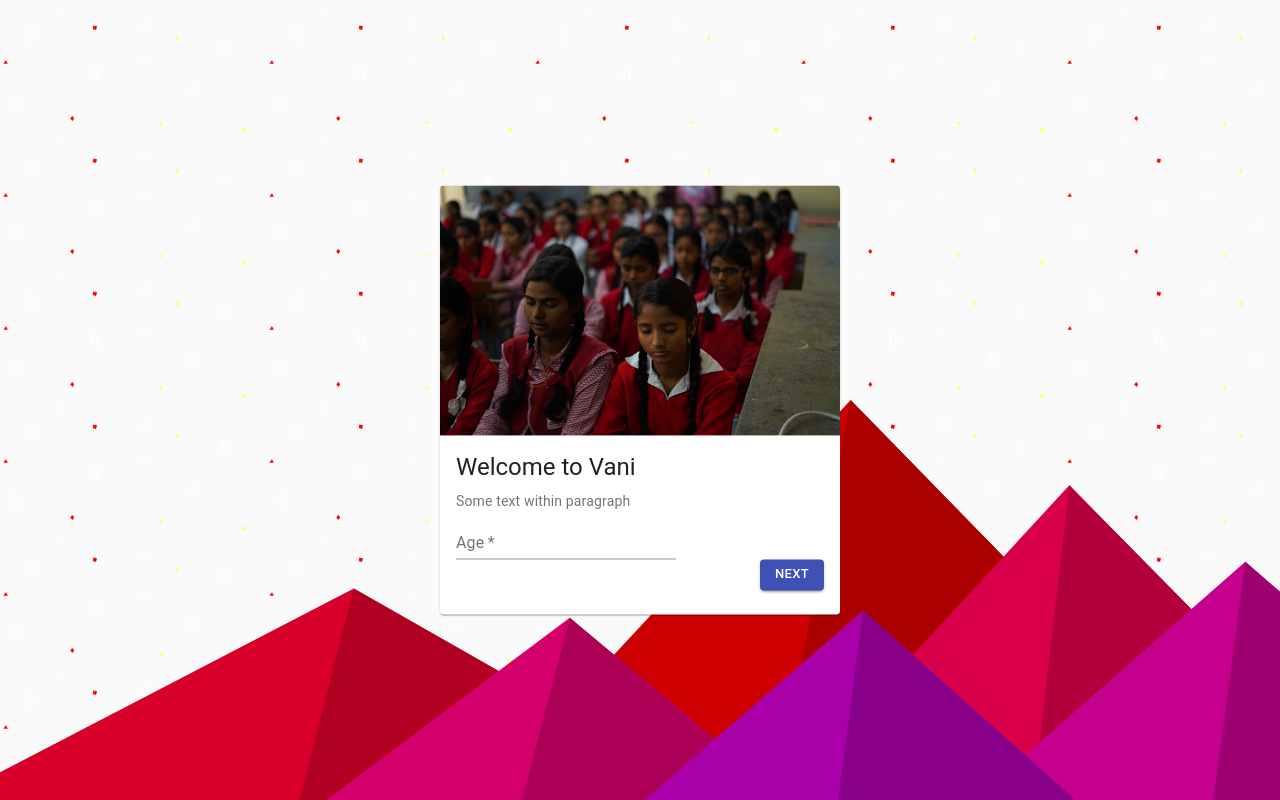
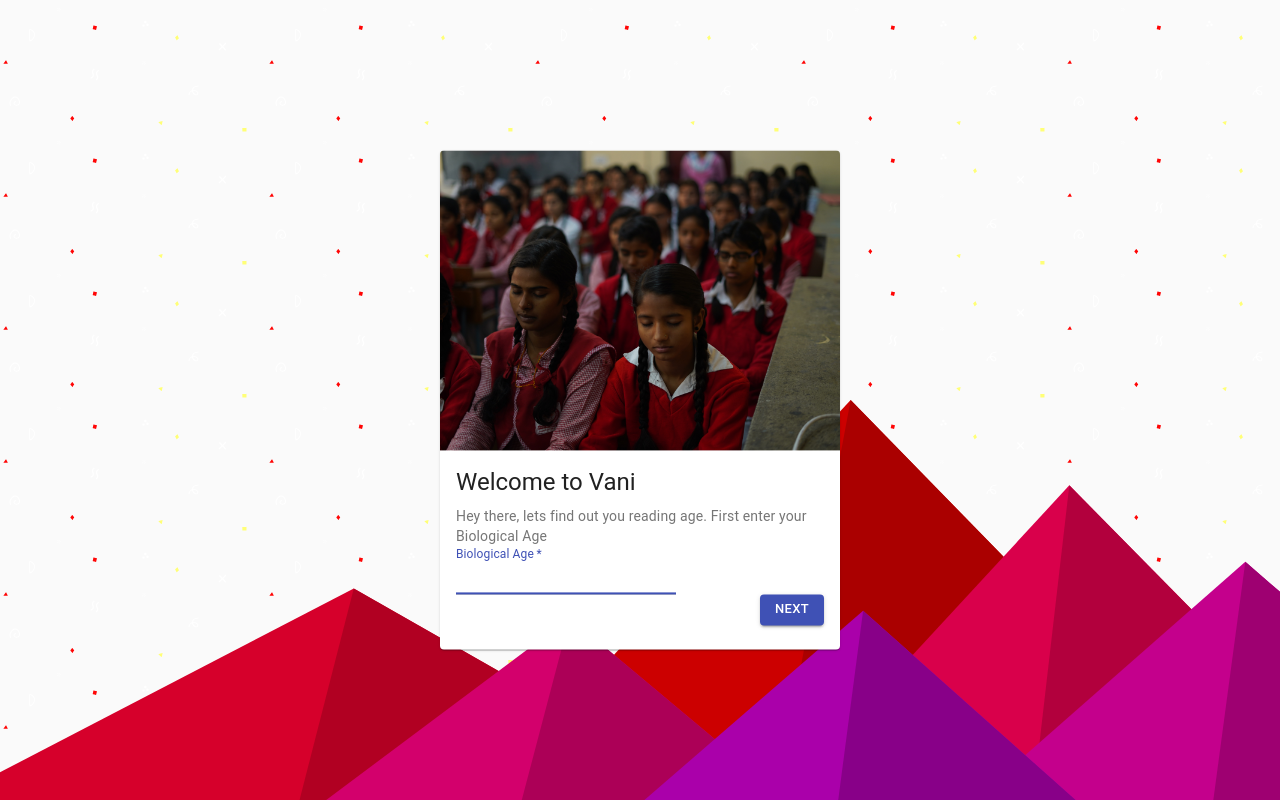
Before and after one commit to SreejithNS/vaniweb, a React (Create React App) app: page /welcome in a window 1280 px wide. Built offline with nearby package versions, Linux system fonts and the light colour scheme; what axios-hooks would draw is missing.

Commit message:
Refactored to use FlexBox

```diff
--- a/src/components/MediaCard/index.tsx
+++ b/src/components/MediaCard/index.tsx
@@ -1,30 +1,48 @@
 
-import React from 'react';
-import { makeStyles } from '@material-ui/core/styles';
+import React, { useRef, DetailedHTMLProps, FormHTMLAttributes } from 'react';
+import { makeStyles, withStyles, createStyles } from '@material-ui/core/styles';
 import ResponsiveCardContainer from '../ResponsiveCardContainer';
-import CardContent from '@material-ui/core/CardContent';
-import CardMedia from '@material-ui/core/CardMedia';
+import CardContentBase from '@material-ui/core/CardContent';
+import CardMediaBase from '@material-ui/core/CardMedia';
 import Button from '@material-ui/core/Button';
 import Typography from '@material-ui/core/Typography';
 import { Theme, Grid } from '@material-ui/core';
 
-const useStyles = makeStyles((theme: Theme) => ({
-    cardContent: {
-        height: `calc(100% - ${250}px)`,
-        [theme.breakpoints.down('xs')]: {
-            height: `calc(100% - ${60}vh)`
+const useStyles = makeStyles((theme: Theme) => createStyles({
+    form: {
+        display: "flex",
+        flexFlow: "column wrap",
+        alignItems: "stretch",
+        justifyContent: "space-between",
+        height: "100%",
+        "&>*": {
+            flexGrow: 1,
+        },
+        "&>*:last-child": {
+            flexGrow: 0,
+            alignSelf:"flex-end"
+        }
+    }
+}));
+
+const CardMedia = withStyles((theme: Theme) => ({
+    root: {
+        flexGrow: 3,
+        minHeight:300
+    },
+}))(CardMediaBase);
+
+const CardContent = withStyles((theme: Theme) => ({
+    root: {
+        flexGrow: 1,
+        "&>form>div>*":{
+            margin: {
+                top:theme.spacing(1),
+                bottom:theme.spacing(2)
+            }
         }
     },
-    media: {
-        height: 250,
-        [theme.breakpoints.down('xs')]: {
-            height: "60vh"
-        }
-    },
-    gridHeight: {
-        height: "100%"
-    }
-}));
+}))(CardContentBase);
 
 interface PropTypes {
     imgSrc: any;
@@ -37,39 +55,41 @@ interface PropTypes {
 
 export default function MediaCard({ imgSrc, cardTitle, cardContext, buttonText, onNext, formInput }: PropTypes) {
     const classes = useStyles();
-
+    const formRef = useRef<HTMLFormElement>(null);
+    const handleSubmit = (e: React.FormEvent<HTMLFormElement>) => {
+        e.preventDefault();
+        if (formRef?.current) {
+            const form = formRef.current;
+            if (form.reportValidity()) {
+                onNext();
+            }
+        }
+        return false;
+    }
     return (
         <ResponsiveCardContainer>
             <CardMedia
-                className={classes.media}
                 image={imgSrc}
+                title="Children"
             />
-            <CardContent className={classes.cardContent}>
-                <Grid
-                    container
-                    direction="column"
-                    justify="space-between"
-                    alignItems="stretch"
-                    className={classes.gridHeight}
-                >
-                    <Grid item>
+            <CardContent>
+                <form onSubmit={handleSubmit} ref={formRef} autoComplete="off" className={classes.form}>
+                    <div>
                         <Typography gutterBottom variant="h5" component="h2">
                             {cardTitle}
                         </Typography>
                         <Typography variant="body2" color="textSecondary" component="p">
                             {cardContext}
                         </Typography>
-                        <form noValidate autoComplete="off" onSubmit={onNext}>
-                            {formInput}
-                        </form>
-                    </Grid>
-                    <Grid item style={{ textAlign: "right" }}>
-                        <Button variant="contained" size="small" color="primary" onClick={onNext}>
+                        {formInput}
+                    </div>
+                    <div>
+                        <Button variant="contained" size="small" color="primary" type="submit">
                             {buttonText}
                         </Button>
-                    </Grid>
-                </Grid>
+                    </div>
+                </form>
             </CardContent>
-        </ResponsiveCardContainer>
+        </ResponsiveCardContainer >
     );
 }
--- a/src/components/ResponsiveCardContainer/index.tsx
+++ b/src/components/ResponsiveCardContainer/index.tsx
@@ -1,28 +1,30 @@
 
 import React from 'react';
-import { makeStyles } from '@material-ui/core/styles';
-import Card from '@material-ui/core/Card';
+import { makeStyles, withStyles } from '@material-ui/core/styles';
+import CardBase from '@material-ui/core/Card';
 import { useMediaQuery, useTheme, Theme } from '@material-ui/core';
 
-const useStyles = makeStyles((theme: Theme) => ({
+const Card = withStyles((theme: Theme) => ({
     root: {
         width:400,
         height:"100%",
+        display: "flex",
+        flexFlow: "column wrap",
+        justifyContent: "center",
         [theme.breakpoints.down('xs')]: {
             width: "100%",
             height: "100%",
             maxWidth: "none"
         }
     }
-}));
+}))(CardBase);
 
 export default function MediaCard(props: { children: any; }) {
-    const classes = useStyles();
     const theme = useTheme();
     const isMobile = useMediaQuery(theme.breakpoints.down('xs'));
 
     return (
-        <Card square={isMobile} className={classes.root}>
+        <Card square={isMobile}>
             {props.children}
         </Card>
     );
--- a/src/routes/Welcome/index.tsx
+++ b/src/routes/Welcome/index.tsx
@@ -14,12 +14,12 @@ import ReadingCard from "../../components/ReadingCard";
 
 const useStyles = makeStyles((theme: Theme) => ({
     root: {
-        height: "100vh",
+        flexGrow: 1,
     },
     centered: {
         [theme.breakpoints.down('xs')]: {
             height: "100%",
-            width: "100%"
+            width: "100%",
         },
         [theme.breakpoints.up('xs')]: {
             position: "fixed",
@@ -30,7 +30,7 @@ const useStyles = makeStyles((theme: Theme) => ({
     }
 }))
 
-const WelcomeCards: React.FunctionComponent = props => {
+export const WelcomeCards: React.FunctionComponent = props => {
     const classes = useStyles();
     return (
         <div className={classes.centered}>
@@ -43,7 +43,10 @@ export default function Welcome() {
     const classes = useStyles();
     const location = useLocation();
     const history = useHistory();
-    const dummyFunction = (point:string) => () => history.push(routes.WELCOME + point);
+    const [age, setAge] = React.useState<string | undefined>();
+    const [pincode, setPincode] = React.useState<string | undefined>();
+
+    const dummyFunction = (point: string) => () => history.push(routes.WELCOME + point);
     return (
         <Container fixed disableGutters className={classes.root}>
             <TransitionGroup>
@@ -58,9 +61,25 @@ export default function Welcome() {
                                 <MediaCard
                                     imgSrc={coverImage}
                                     cardTitle="Welcome to Vani"
-                                    cardContext="Some text within paragraph"
+                                    cardContext="Hey there, lets find out you reading age. First enter your Biological Age"
                                     buttonText="Next"
-                                    formInput={<TextField label="Age" type="number" required />}
+                                    formInput={
+                                        <TextField
+                                            label="Biological Age"
+                                            type="text"
+                                            value={age ?? ""}
+                                            autoFocus
+                                            inputProps={
+                                                {
+                                                    pattern: "^(0?[1-9]|[1-9][0-9]|[1][1-9][1-9]|200)$",
+                                                    title: "Enter a valid Age"
+                                                }
+                                            }
+                                            required onChange={(e) => {
+                                                setAge(e.target.value);
+                                            }}
+                                        />
+                                    }
                                     onNext={dummyFunction("/2")}
                                 />
                             </WelcomeCards>
@@ -70,16 +89,31 @@ export default function Welcome() {
                                 <MediaCard
                                     imgSrc={coverImage}
                                     cardTitle="Let us know where you are from"
-                                    cardContext="Only if you provide us you region, we can make sure you get the apt sentence to read."
+                                    cardContext="Only if you provide us your region, we can make sure you get the apt sentence to read."
                                     buttonText="Start"
-                                    formInput={<TextField label="Pincode" type="number" required />}
-                                    onNext={dummyFunction("/3")}
+                                    formInput={
+                                        <TextField
+                                            label="Pincode"
+                                            type="text"
+                                            autoFocus
+                                            inputProps={
+                                                {
+                                                    pattern: "^[1-9]{1}[0-9]{2}\s{0,1}[0-9]{3}$",
+                                                    title: "Enter a valid Indian Pincode"
+                                                }
+                                            }
+                                            value={pincode ?? ""}
+                                            required
+                                            onChange={(e) => {
+                                                setPincode(e.target.value.replace(" ", ""));
+                                            }}
+                                        />
+                                    }
+                                    onNext={() => {
+                                        const path = routes.SUBMISSION.replace(":age", age?.toString() ?? "");
+                                        history.push(path.replace(":pincode", pincode?.toString() ?? ""));
+                                    }}
                                 />
-                            </WelcomeCards>
-                        </Route>
-                        <Route path={routes.WELCOME + "/3"}>
-                            <WelcomeCards>
-                                <ReadingCard/>
                             </WelcomeCards>
                         </Route>
                     </Switch>
```
